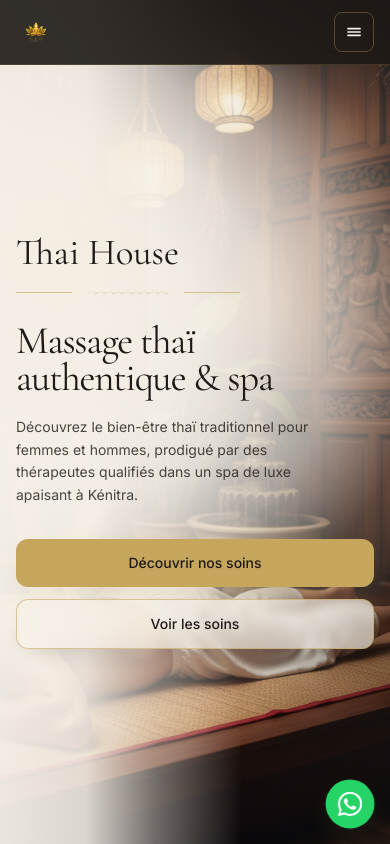
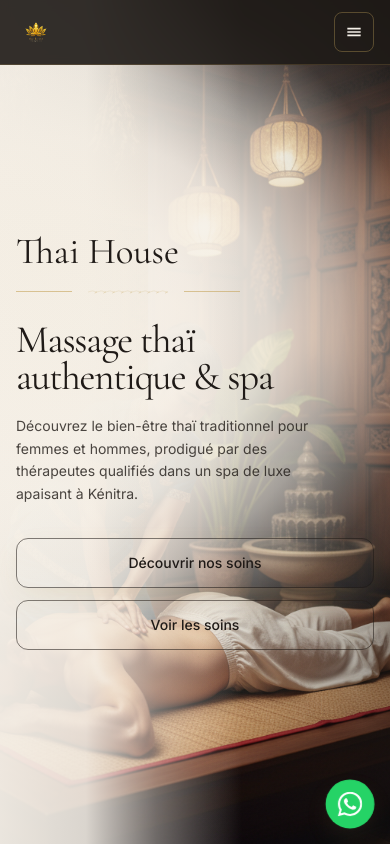
Before and after one commit to anasafanif/thai_house, a Next.js app: page / in a window 390 px wide. Shown: the top 844 px of the page. Built offline with nearby package versions, Linux system fonts and the light colour scheme.

Commit message:
Refactor Hero, Navbar, and ShimmerButton components to enhance styling and responsiveness. Update button styles for better visual consistency and user interaction. Adjust image positioning and sizes for improved layout across devices.

```diff
--- a/components/Hero.tsx
+++ b/components/Hero.tsx
@@ -13,13 +13,13 @@ export default function Hero() {
       className="relative min-h-[100dvh] sm:min-h-[100dvh] flex flex-col justify-center overflow-hidden bg-brown"
     >
       <div className="absolute inset-0 z-0" aria-hidden>
-        <div className="absolute inset-y-0 right-0 w-full lg:w-[62%]">
+        <div className="absolute top-16 bottom-0 right-0 w-full md:top-20 lg:inset-y-0 lg:w-[62%]">
           <Image
             src="/thai-house-hero.png"
             alt="Massage thaï traditionnel pour hommes et femmes dans une ambiance chaleureuse"
             fill
             priority
-            className="object-cover object-[65%_38%] min-[480px]:object-[62%_38%] lg:object-[54%_45%]"
+            className="object-cover object-[52%_78%] min-[480px]:object-[52%_74%] lg:object-[54%_45%]"
             sizes="(max-width: 1024px) 100vw, 62vw"
           />
           <div className="absolute inset-0 bg-gradient-to-l from-brown/30 via-transparent to-transparent" />
@@ -67,12 +67,12 @@ export default function Hero() {
               transition={{ type: "spring", stiffness: 100, damping: 20, delay: 0.3 }}
               className="flex flex-col sm:flex-row sm:flex-wrap gap-3 sm:gap-4"
             >
-              <ShimmerButton href="#services" className="w-full sm:w-auto text-center !px-6 sm:!px-9 !py-3.5 sm:!py-4 text-sm sm:text-base">
+              <ShimmerButton href="#services" className="w-full sm:w-auto text-center !px-6 sm:!px-9 !py-3.5 sm:!py-4 text-sm sm:text-base !bg-transparent !border !border-brown/55 !text-brown shadow-none hover:!bg-cream/20">
                 Découvrir nos soins
               </ShimmerButton>
               <Link
                 href="#services"
-                className="inline-flex w-full sm:w-auto items-center justify-center rounded-xl border border-gold/60 bg-cream/65 px-6 sm:px-9 py-3.5 sm:py-4 text-sm sm:text-base font-medium text-brown shadow-[0_10px_24px_-14px_rgba(31,26,23,0.25)] backdrop-blur-sm transition-all duration-300 hover:-translate-y-0.5 hover:bg-cream/80 hover:shadow-[0_14px_30px_-12px_rgba(31,26,23,0.35)]"
+                className="inline-flex w-full sm:w-auto items-center justify-center rounded-xl border border-brown/55 bg-transparent px-6 sm:px-9 py-3.5 sm:py-4 text-sm sm:text-base font-medium text-brown transition-all duration-300 hover:-translate-y-0.5 hover:bg-cream/20"
               >
                 Voir les soins
               </Link>
--- a/components/Navbar.tsx
+++ b/components/Navbar.tsx
@@ -76,7 +76,7 @@ export default function Navbar() {
             </li>
           ))}
         </ul>
-        <ShimmerButton href="#services" className="hidden md:inline-flex shrink-0 px-5 py-2.5 text-sm !text-brown">
+        <ShimmerButton href="#services" className="hidden md:inline-flex shrink-0 px-5 py-2.5 text-sm !bg-transparent !border !border-gold/60 !text-cream shadow-none hover:!bg-cream/10">
           Nos soins
         </ShimmerButton>
         <button
@@ -112,7 +112,7 @@ export default function Navbar() {
               </li>
             ))}
           </ul>
-          <ShimmerButton href="#services" onClick={closeMobileMenu} className="mt-4 w-full justify-center !text-brown">
+          <ShimmerButton href="#services" onClick={closeMobileMenu} className="mt-4 w-full justify-center !bg-transparent !border !border-gold/60 !text-cream shadow-none hover:!bg-cream/10">
             Nos soins
           </ShimmerButton>
         </div>
--- a/components/ShimmerButton.tsx
+++ b/components/ShimmerButton.tsx
@@ -28,7 +28,7 @@ const ShimmerButton = forwardRef<HTMLAnchorElement | HTMLButtonElement, ShimmerB
     );
     const shimmerLayer = (
       <span
-        className="absolute inset-0 z-0 bg-no-repeat opacity-70 bg-[length:200%_100%] animate-shimmer"
+        className="absolute inset-0 z-0 bg-no-repeat opacity-70 bg-[length:200%_100%] animate-shimmer pointer-events-none"
         style={{ backgroundImage: shimmerBg }}
         aria-hidden
       />
@@ -42,13 +42,13 @@ const ShimmerButton = forwardRef<HTMLAnchorElement | HTMLButtonElement, ShimmerB
           className={`${base} ${className}`}
           ref={ref as React.Ref<HTMLAnchorElement>}
         >
+          {shimmerLayer}
           <motion.span
-            className="block relative"
+            className="block relative w-full h-full"
             whileHover={{ scale: 1.01 }}
             whileTap={{ scale: 0.98 }}
             transition={{ type: "spring", stiffness: 100, damping: 20 }}
           >
-            {shimmerLayer}
             {content}
           </motion.span>
         </Link>
@@ -67,7 +67,7 @@ const ShimmerButton = forwardRef<HTMLAnchorElement | HTMLButtonElement, ShimmerB
         transition={{ type: "spring", stiffness: 100, damping: 20 }}
       >
         {shimmerLayer}
-        {content}
+        <span className="relative z-10 block w-full h-full">{content}</span>
       </motion.button>
     );
   }
```
